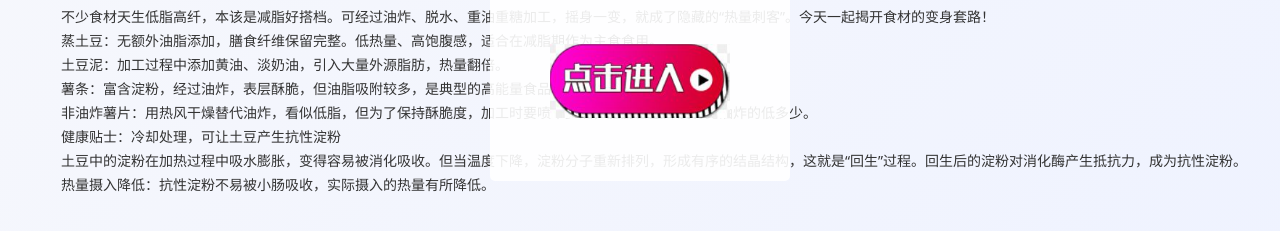
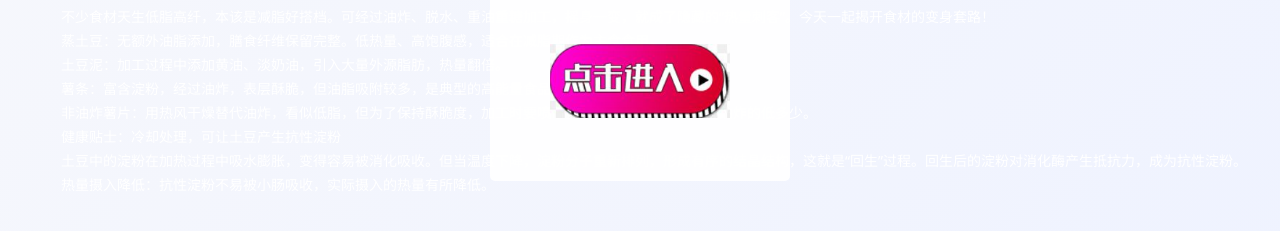
Before and after one commit to dasguptarachel/dasguptarachel.github.io, a plain HTML site: page article2.html in a window 1280 px wide. Shown: the part 319-550 px from the top of the page. Drawn offline with Linux system fonts and the light colour scheme.

Commit message:
Update article2.html

```diff
--- a/article2.html
+++ b/article2.html
@@ -27,7 +27,7 @@
             color:#fff;
         }
         .article h1 {font-size: 20px;text-align: center;line-height: 40px;}
-        .article p {font-size: 14px;color: #333;line-height: 24px;text-indent: 2em;}
+        .article p {font-size: 14px;line-height: 24px;text-indent: 2em;}
         .card {
             background: #ffffff;
             width: 90%;
```
